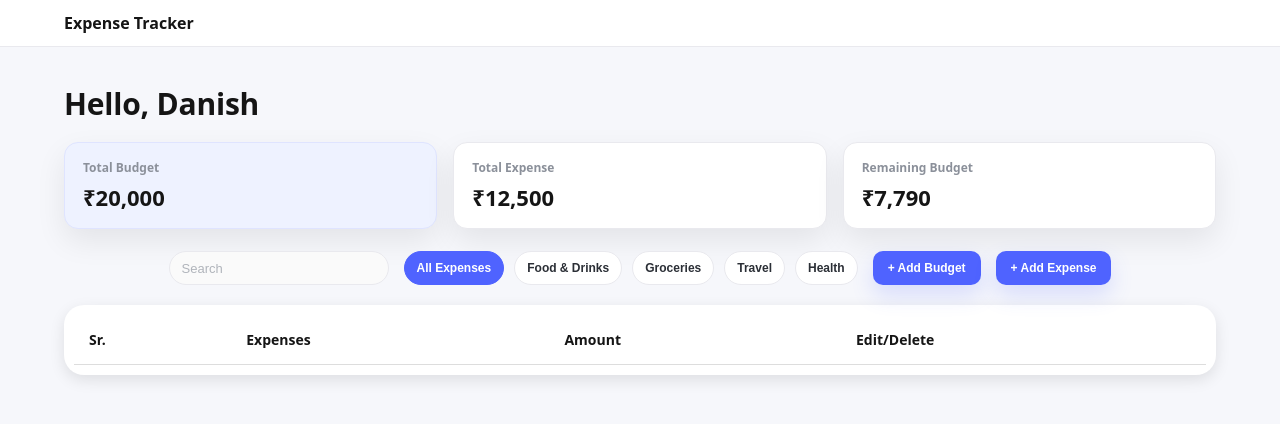
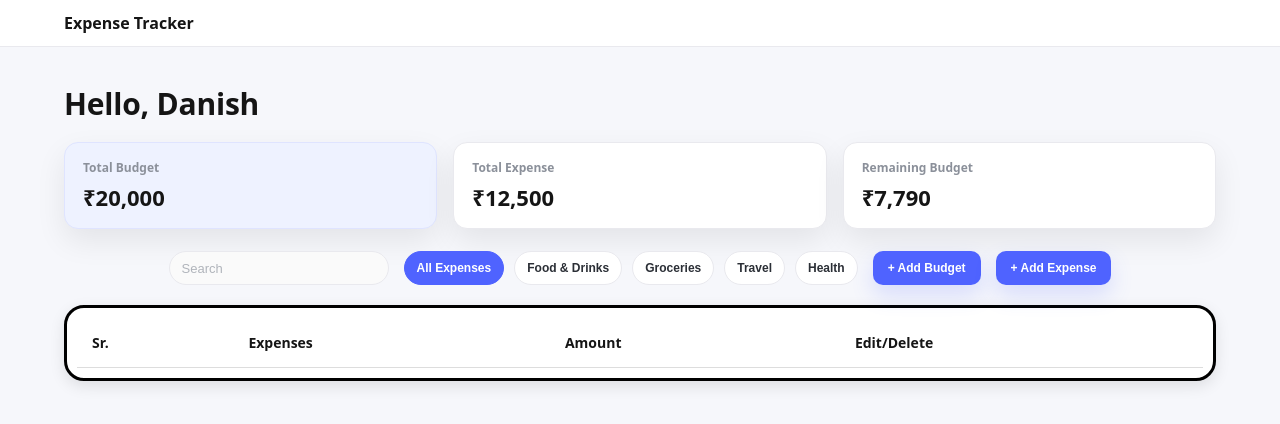
Before and after one commit to danish1354/Expensetracker, a React (Vite) app: page / in a window 1280 px wide. Shown: the top 424 px of the page. Built offline with nearby package versions, Linux system fonts and the light colour scheme.

Commit message:
updated css

```diff
--- a/src/style.css
+++ b/src/style.css
@@ -308,6 +308,7 @@ body{
 .tableContainer{
 margin-top:20px;
 background:white;
+border: solid black;
 border-radius:20px;
 padding:10px;
 box-shadow:0px 5px 15px rgba(0,0,0,0.1);
@@ -341,7 +342,7 @@ padding:8px 14px;
 margin-right:10px;
 border-radius:8px;
 font-weight:bold;
-cursor:pointer;
+
 }
 
 /* Delete Button */
@@ -352,5 +353,5 @@ border:none;
 padding:8px 14px;
 border-radius:8px;
 font-weight:bold;
-cursor:pointer;
+
 }
```
